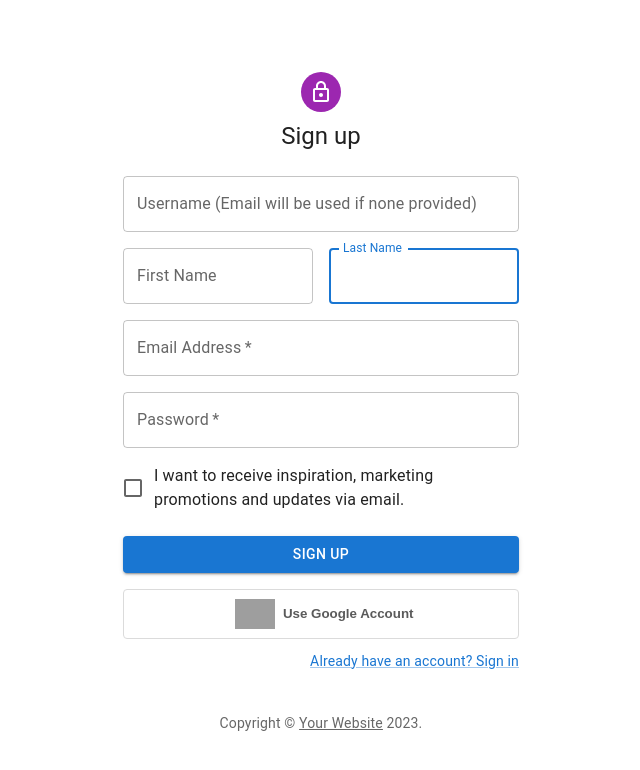
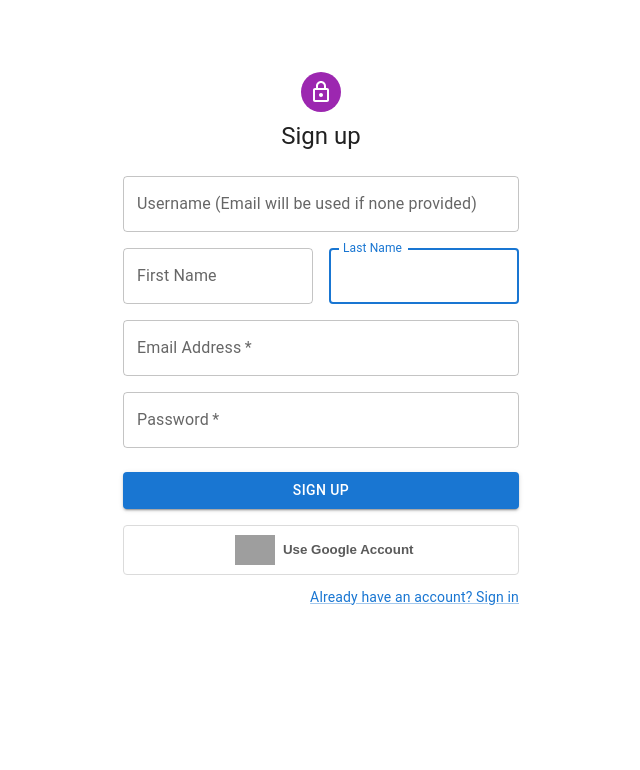
Before and after one commit to Jasonye14/hack-for-change, a React (Create React App) app in the folder web/: page /signup in a window 1280 px wide. Shown: the top 770 px of the page, without its empty margins (319-959 px from the left). Built offline with nearby package versions, Linux system fonts and the light colour scheme; grey boxes are pictures that could not be loaded.

Commit message:
fixed the buttons in signin and signup btns

```diff
--- a/web/src/pages/login/UserLogin.js
+++ b/web/src/pages/login/UserLogin.js
@@ -106,19 +106,6 @@
 
   }
 
-  function Copyright(props) {
-    return (
-      <Typography variant="body2" color="text.secondary" align="center" {...props}>
-        {'Copyright © '}
-        <Link color="inherit" href="https://mui.com/">
-          Your Website
-        </Link>{' '}
-        {new Date().getFullYear()}
-        {'.'}
-      </Typography>
-    );
-  }
-
   const theme = createTheme();
 
   return (
@@ -181,11 +168,6 @@
             </Button>
             <GoogleButton onClick={handleGoogle}></GoogleButton>
             <Grid container>
-              <Grid item xs>
-                <Link href="#" variant="body2">
-                  Forgot password?
-                </Link>
-              </Grid>
               <Grid item>
                 <Link href="/signup" variant="body2">
                   {"Don't have an account? Sign Up"}
@@ -194,7 +176,6 @@
             </Grid>
           </Box>
         </Box>
-        <Copyright sx={{ mt: 8, mb: 4 }} />
       </Container>
     </ThemeProvider>
   );
--- a/web/src/pages/signup/UserSignup.js
+++ b/web/src/pages/signup/UserSignup.js
@@ -24,19 +24,6 @@
 import { onValue, ref, set } from "firebase/database";
 
 const UserSignUp = () => {
-  function Copyright(props) {
-    return (
-      <Typography variant="body2" color="text.secondary" align="center" {...props}>
-        {'Copyright © '}
-        <Link color="inherit" href="https://mui.com/">
-          Your Website
-        </Link>{' '}
-        {new Date().getFullYear()}
-        {'.'}
-      </Typography>
-    );
-  }
-
   const theme = createTheme();
 
   const handleGoogle = async () => {
@@ -178,12 +165,6 @@
                   autoComplete="new-password"
                 />
               </Grid>
-              <Grid item xs={12}>
-                <FormControlLabel
-                  control={<Checkbox value="allowExtraEmails" color="primary" />}
-                  label="I want to receive inspiration, marketing promotions and updates via email."
-                />
-              </Grid>
             </Grid>
             <Button
               type="submit"
@@ -203,7 +184,6 @@
             </Grid>
           </Box>
         </Box>
-        <Copyright sx={{ mt: 5 }} />
       </Container>
     </ThemeProvider>
   );
```
